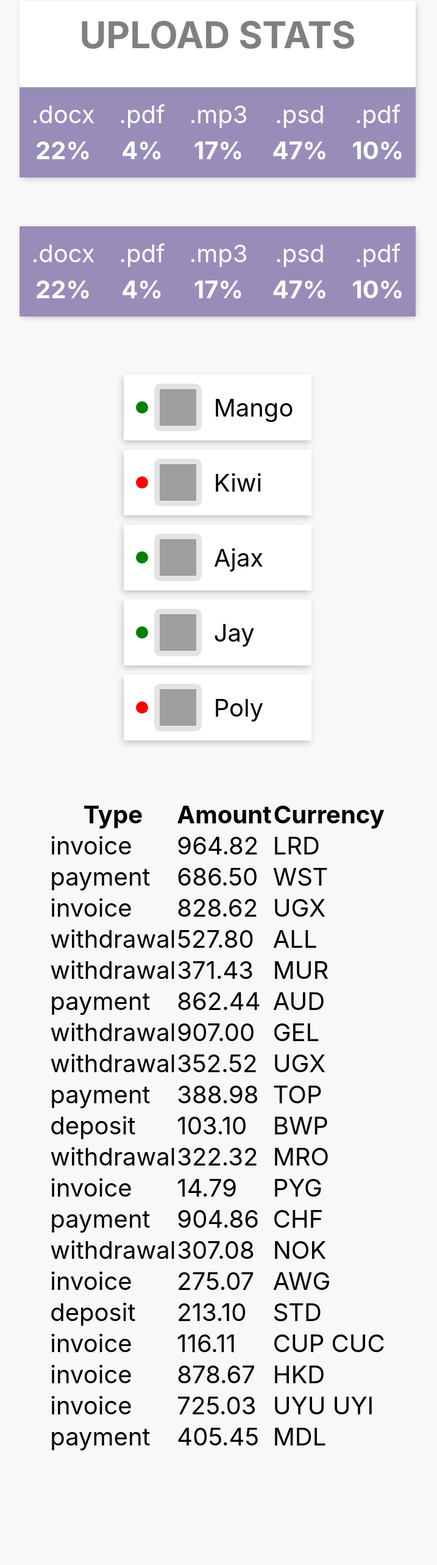
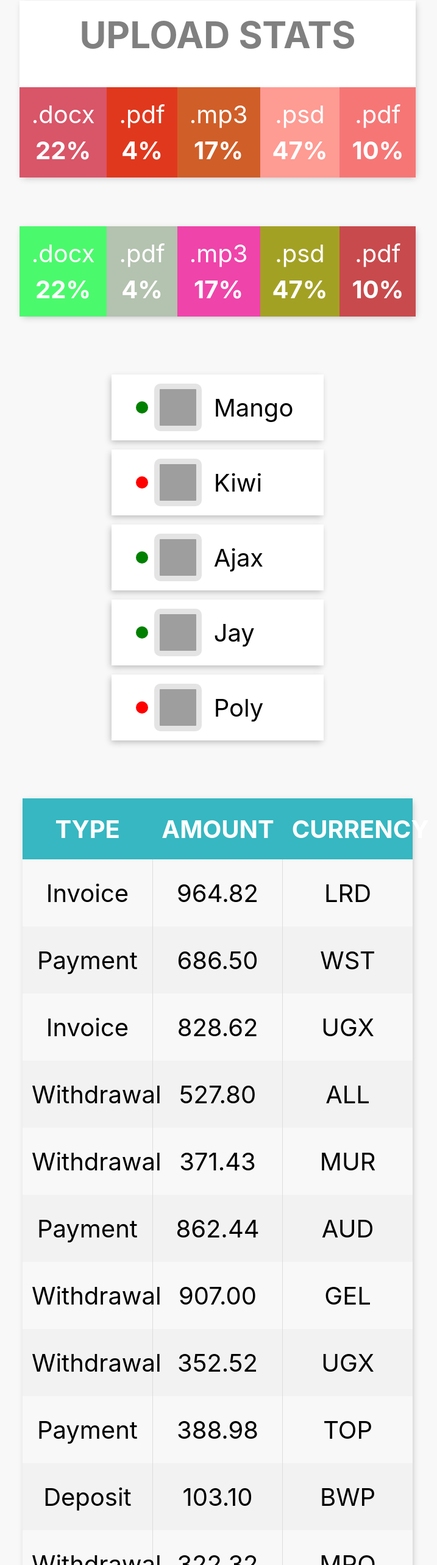
Before and after one commit to natalynoele/goit-react-hw-01-components, a React (Create React App) app: page / in a window 1280 px wide. Shown: the part 882-3448 px from the top of the page at 61% size, without its empty margins (283-1000 px from the left). Before the commit the page ends 3264 px from the top, so only its background shows below. Built offline with nearby package versions, Linux system fonts and the light colour scheme; grey boxes are pictures that could not be loaded.

Commit message:
added component transactions

```diff
--- a/src/components/App.jsx
+++ b/src/components/App.jsx
@@ -18,6 +18,7 @@ const App = () => {
         alignItems: 'center',
         fontSize: 40,
         color: '#010101',
+
       }}
     >
       <Profile
@@ -30,7 +31,7 @@ const App = () => {
       <Statistics title="Upload stats" stats={data} />
       <Statistics stats={data} />
       <FriendList friends={friends} />
-      <TransactionHistory transactions={transactions} />
+      <TransactionHistory items={transactions} />
     </div>
   );
 };
--- a/src/components/State.jsx
+++ b/src/components/State.jsx
@@ -1,12 +1,14 @@
 import PropTypes from 'prop-types';
-import styled from 'styled-components';
 import { Item, Label, Quantity } from './state/StateStyle';
 
-const State = ({ label, quantity }) => {
+const State = ({ label, quantity, isPercent=false, isRandomColor=false}) => {
   return (
-    <Item>
+    <Item isRandomColor={isRandomColor}>
       <Label>{label}</Label>
-      <Quantity>{quantity}</Quantity>
+      <Quantity>
+        {quantity}
+        {isPercent ? '%' : ''}
+      </Quantity>
     </Item>
   );
 };
@@ -14,6 +16,8 @@ const State = ({ label, quantity }) => {
 State.propTypes = {
   label: PropTypes.string.isRequired,
   quantity: PropTypes.number.isRequired,
+  isPercent: PropTypes.bool,
+  isRandomColor: PropTypes.bool,
 };
 
 export default State;
--- a/src/components/friendList/FriendListStyle.js
+++ b/src/components/friendList/FriendListStyle.js
@@ -13,7 +13,7 @@ margin-bottom: 80px;
     display: flex;
     -webkit-box-align: center;
     align-items: center;
-    padding: 5px 20px;
+    padding: 5px 40px;
     margin: 15px 10px;
     background: white;
     box-shadow: #bbbbbb -2px 4px 10px -1px;
--- a/src/components/profile/Profile.jsx
+++ b/src/components/profile/Profile.jsx
@@ -16,7 +16,7 @@ const Profile = ({ username, avatar, tag, location, stats }) => {
         <Description>{location}</Description>
       </div>
       <StatsList>
-        <State label="Followers" quantity={followers}  />
+        <State label="Followers" quantity={followers} />
         <State label="Views" quantity={views} />
         <State label="Likes" quantity={likes} />
       </StatsList>
--- a/src/components/state/StateStyle.js
+++ b/src/components/state/StateStyle.js
@@ -1,16 +1,18 @@
 import styled from 'styled-components';
 
 const Item = styled.li`
-  border-right: 1px solid;
+  width: calc(100% / 3 - 20px);
+  padding: 20px;
   display: flex;
   flex-direction: column;
   -webkit-box-align: center;
   align-items: center;
-  padding: 20px;
-  width: calc(100% / 3 - 20px);
+  border-right: 1px solid;
   &:last-child {
     border-right: unset;
   }
+  background-color: ${({ isRandomColor }) =>
+   ( isRandomColor ? getRandomHexColor() : 'transparent')};
 `;
 
 const Label = styled.span`
@@ -24,4 +26,8 @@ font-weight: 700;
 color: black;
 `
 
+function getRandomHexColor() {
+  return `#${Math.floor(Math.random() * 16777215).toString(16)}`;
+}
+
 export {Item, Label, Quantity}
--- a/src/components/statistics/StateList.jsx
+++ b/src/components/statistics/StateList.jsx
@@ -1,11 +1,17 @@
 import State from 'components/State';
 import { Container } from './StatisticsStyle';
 
-const StateList = ({ stats }) => {
+const StateList = ({ stats, isPercent=true, isRandomColor=true}) => {
   return (
     <Container>
       {stats.map(({ id, label, percentage }) => (
-        <State key={id} label={label} quantity={percentage.toString().concat('%')} />
+        <State
+          key={id}
+          label={label}
+          quantity={percentage}
+          isPercent={isPercent}
+          isRandomColor={isRandomColor}
+        />
       ))}
     </Container>
   );
--- a/src/components/statistics/StatisticsStyle.js
+++ b/src/components/statistics/StatisticsStyle.js
@@ -1,5 +1,4 @@
 import styled from 'styled-components';
-import { Item, Label, Quantity } from '../state/StateStyle'
 
 const Container = styled.ul`
   list-style: none;
@@ -7,7 +6,7 @@ const Container = styled.ul`
   li {
     color: white;
     border-right: unset;
-    background-color: ${getRandomHexColor()};
+
   }
   span {
     font-size: 1em;
@@ -26,11 +25,8 @@ const Section = styled.section`
     text-transform: uppercase;
     color: gray;
   }
-
 `;
 
-function getRandomHexColor() {
-  return `#${Math.floor(Math.random() * 16777215).toString(16)}`;
-}
+
 
 export { Container, Section };
--- a/src/components/transactionHistory/Transaction.jsx
+++ b/src/components/transactionHistory/Transaction.jsx
@@ -3,7 +3,7 @@ import PropTypes from 'prop-types';
 const Transaction = ({ type, amount, currency }) => {
   return (
     <tr>
-      <td>{type}</td>
+      <td>{type.charAt(0).toUpperCase() + type.slice(1)}</td>
       <td>{amount}</td>
       <td>{currency}</td>
     </tr>
@@ -12,7 +12,7 @@ const Transaction = ({ type, amount, currency }) => {
 
 Transaction.propTypes = {
   type: PropTypes.string.isRequired,
-  amount: PropTypes.number.isRequired,
+  amount: PropTypes.string.isRequired,
   currency: PropTypes.string.isRequired,
 };
 
--- a/src/components/transactionHistory/TransactionHistory.jsx
+++ b/src/components/transactionHistory/TransactionHistory.jsx
@@ -1,9 +1,10 @@
 import PropTypes from 'prop-types';
 import Transaction from './Transaction';
+import { Table } from './TransactionStyle';
 
-const TransactionHistory = ({ transactions }) => {
+const TransactionHistory = ({ items }) => {
   return (
-    <table class="transaction-history">
+    <Table>
       <thead>
         <tr>
           <th>Type</th>
@@ -12,8 +13,8 @@ const TransactionHistory = ({ transactions }) => {
         </tr>
       </thead>
       <tbody>
-        {transactions.map(({ type, amount, currency, id }) => (
-          <Transaction
+        {items.map(({ type, amount, currency, id }) => (
+           <Transaction
             key={id}
             type={type}
             amount={amount}
@@ -21,7 +22,7 @@ const TransactionHistory = ({ transactions }) => {
           />
         ))}
       </tbody>
-    </table>
+    </Table>
   );
 };
 
--- /dev/null
+++ b/src/components/transactionHistory/TransactionStyle.js
@@ -0,0 +1,32 @@
+import styled from "styled-components";
+
+const Table = styled.table`
+  table-layout: fixed;
+  width: 50%;
+  margin-bottom: 80px;
+  border-collapse: collapse;
+  box-shadow: rgb(181 181 181) 2px 3px 11px -3px;
+
+  th {
+    height: 70px;
+    padding: 15px;
+    background-color: #36b7c1;
+    text-transform: uppercase;
+    color: white;
+  }
+  td {
+    height: 80px;
+    padding: 15px;
+    vertical-align: center;
+    text-align: center;
+
+    &:not(:last-child) {
+      border-right: 1px solid #dedcdc;
+    }
+  }
+  tr:nth-child(even) {
+    background-color: #f2f2f2;
+  }
+`;
+
+export {Table}
--- a/src/index.css
+++ b/src/index.css
@@ -10,6 +10,7 @@ body {
   -webkit-font-smoothing: antialiased;
   -moz-osx-font-smoothing: grayscale;
   background-color: #f4f4f48c;
+
 }
 
 code {
```
